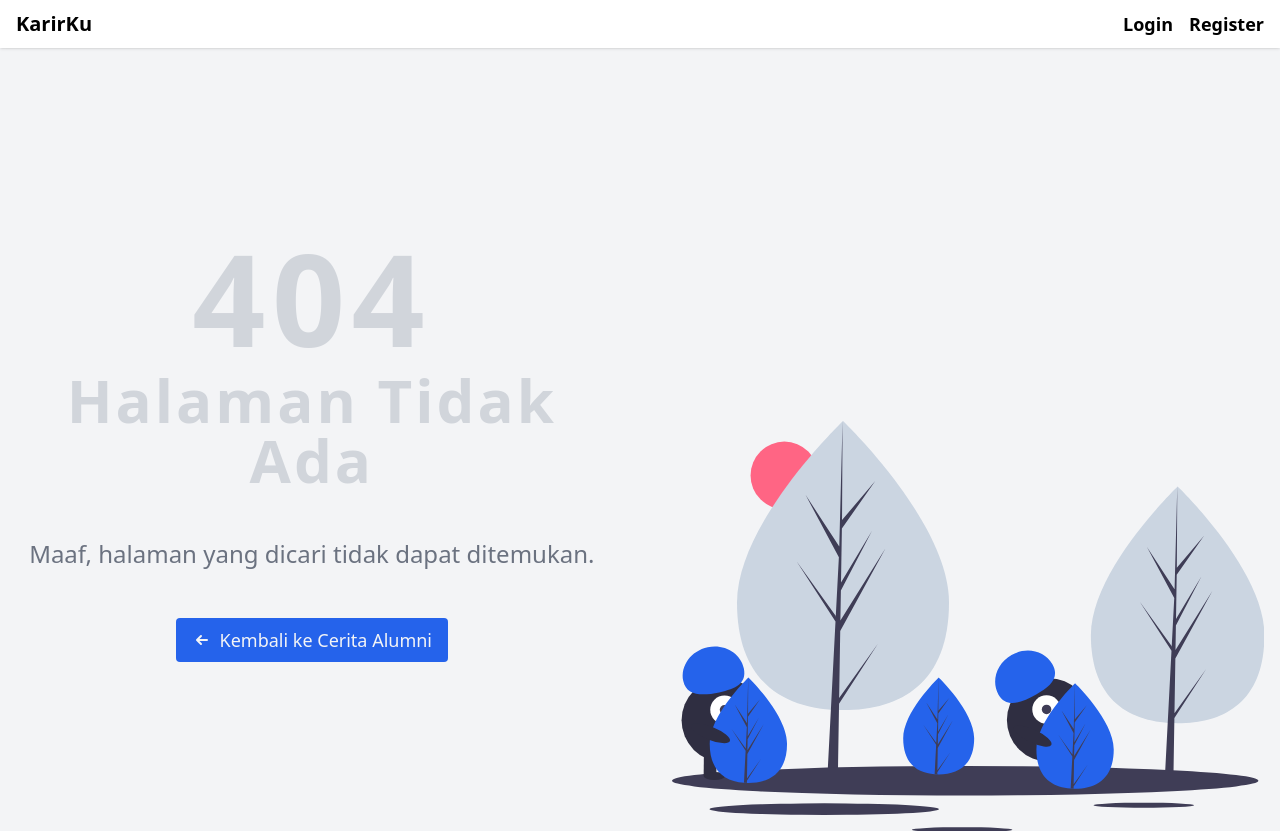
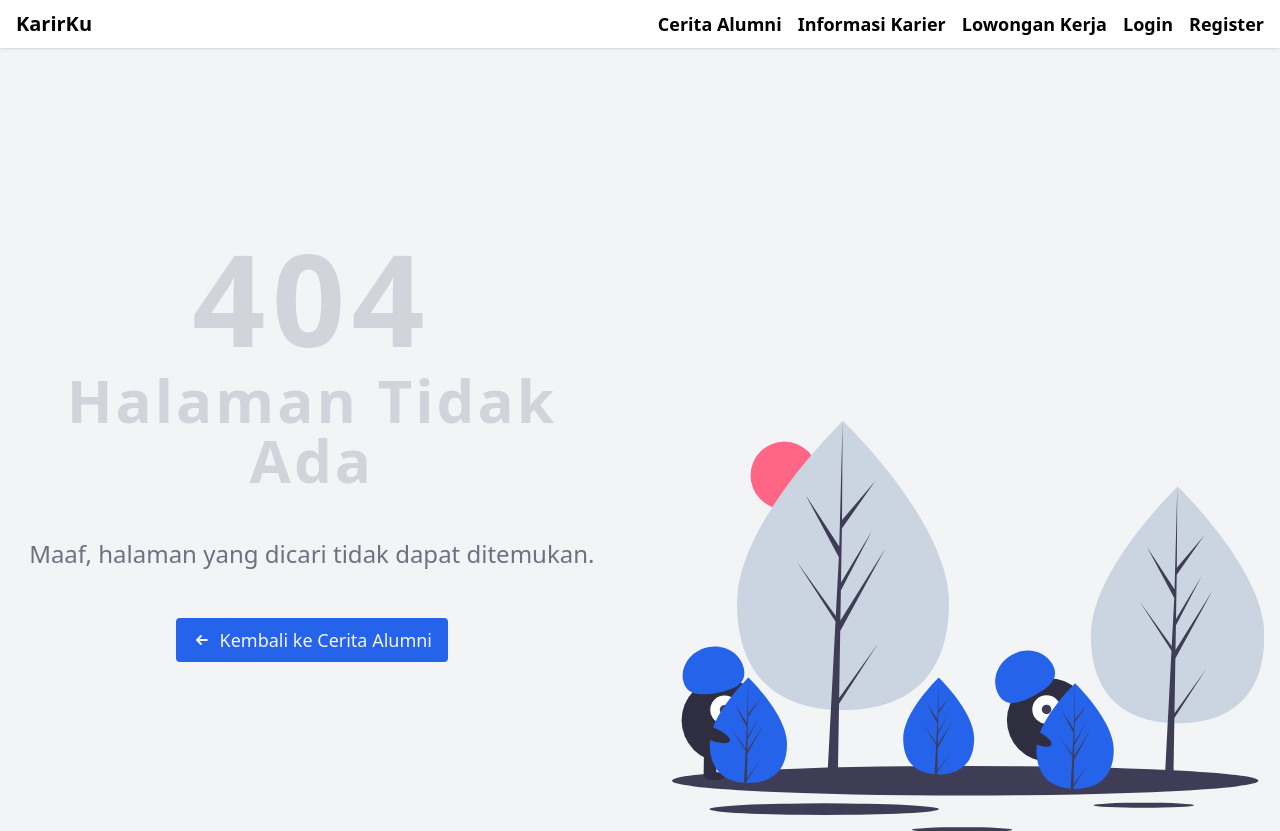
Before and after one commit to KarirKu/karirku-frontend, a Flask app: page /cerita-alumni/new/ in a window 1280 px wide. Shown: the top 831 px of the page. Run offline with Flask 3, Linux system fonts and the light colour scheme; data that the repository does not hold is empty; some libraries are stand-ins or nearby versions.

Commit message:
feat: navbar

```diff
--- a/templates/base.html
+++ b/templates/base.html
@@ -60,6 +60,9 @@
         <nav class="fixed p-4 flex flex-row w-full h-[48px] bg-white font-bold items-center justify-between shadow">
             <a class="text-xl" href="/">KarirKu</a>
             <div class="flex flex-row gap-4">
+                <a href="/cerita-alumni">Cerita Alumni</a>
+                <a href="/informasi-karier">Informasi Karier</a>
+                <a href="/lowongan-kerja">Lowongan Kerja</a>
                 {% if access_token and refresh_token %}
                     <a href="/profile">Profil Anda</a>
                 {% else %}
```
